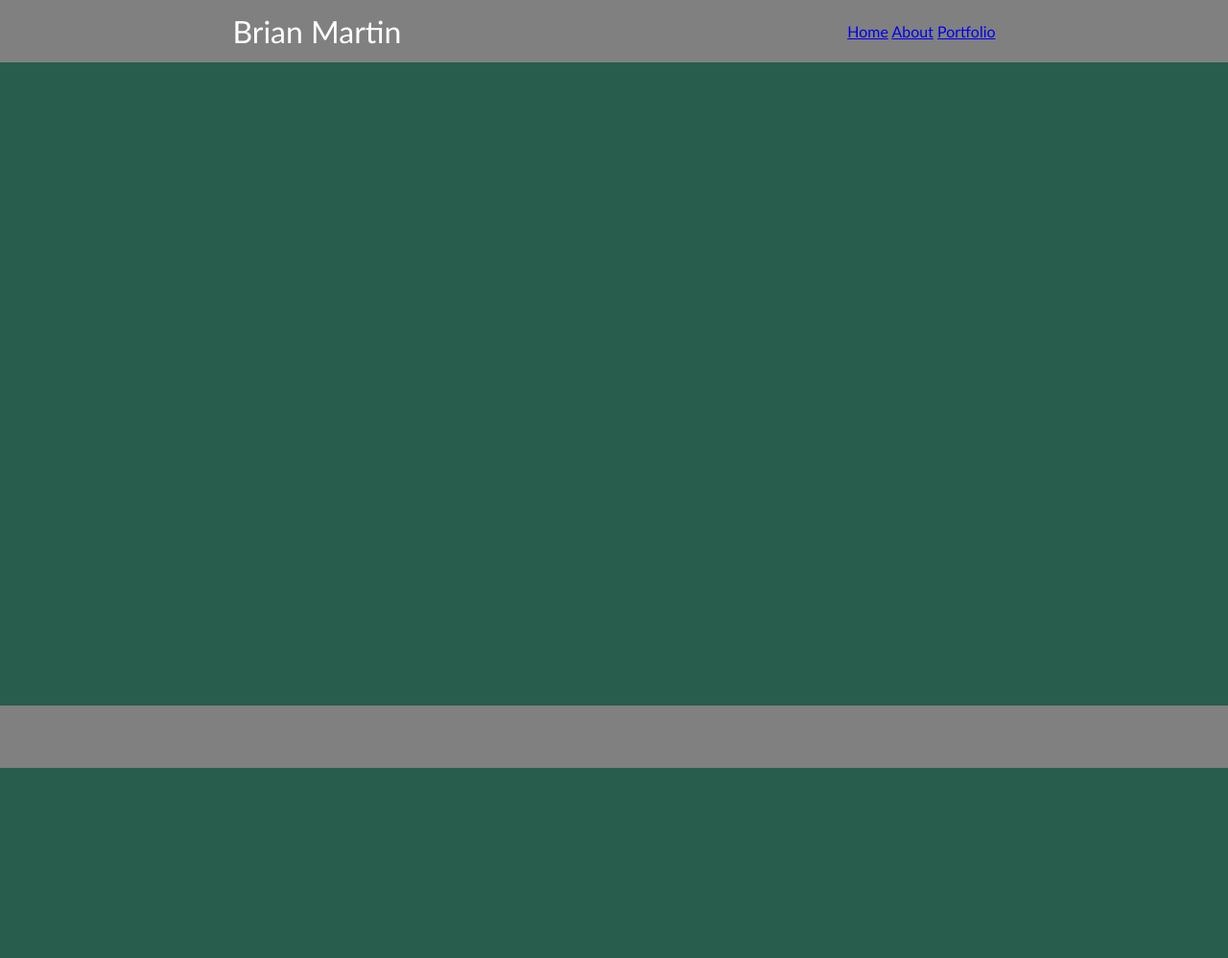
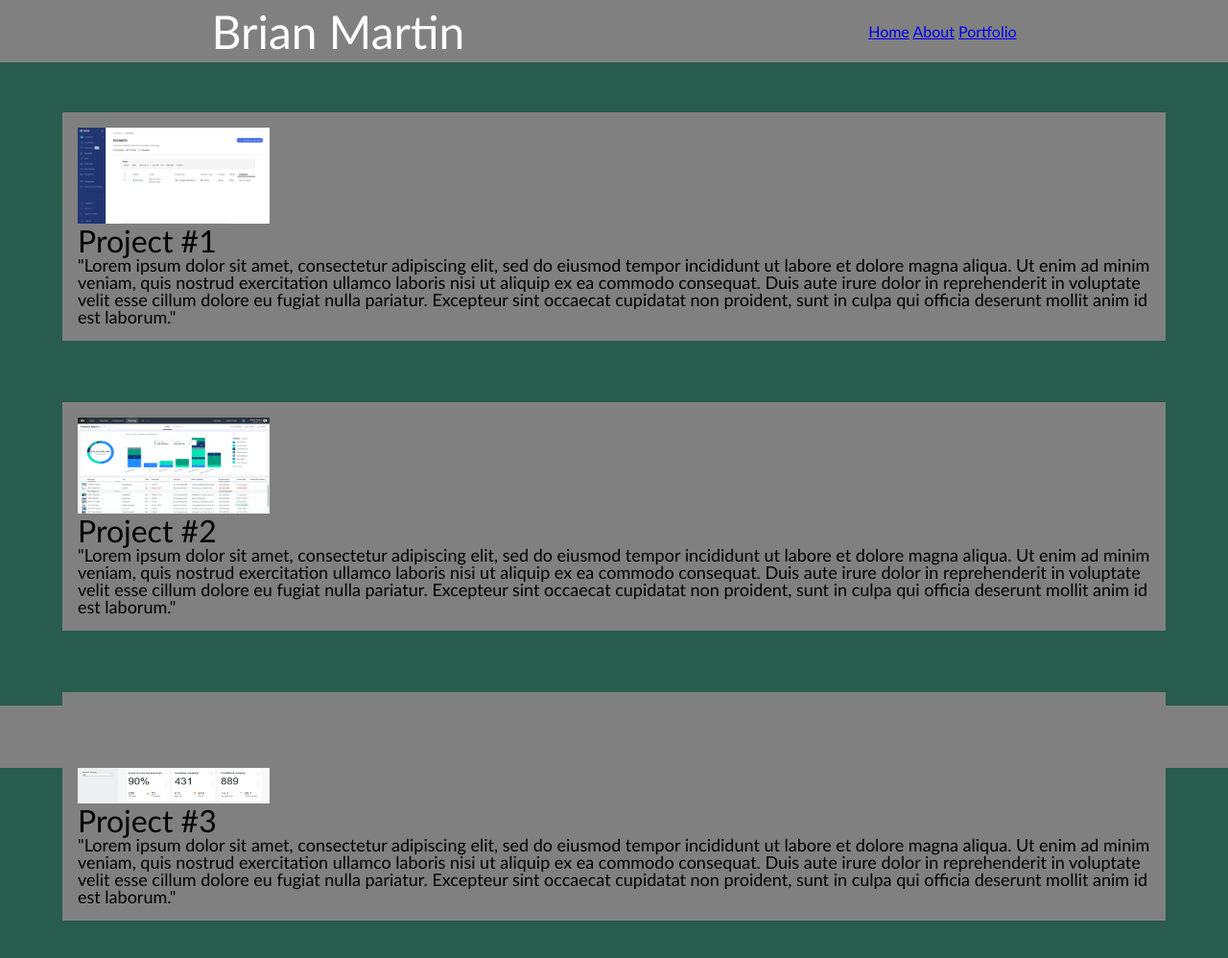
Before and after one commit to betaromu/career-sim-personal-site, a plain HTML site: page portfolio.html in a window 1280 px wide. Shown: the whole page at 96% size. Before the commit the page ends 800 px from the top, so only its background shows below. Drawn offline with Linux system fonts and the light colour scheme.

Commit message:
Final Commits

```diff
--- a/portfolio.html
+++ b/portfolio.html
@@ -19,6 +19,23 @@
             <a href='portfolio.html'>Portfolio</a>
         </div>
     </nav>
+    <main>
+        <section class="portfolio">
+            <img src="nylas-project.png" height="100" width="200">
+            <h2> Project #1</h2>
+            <p>"Lorem ipsum dolor sit amet, consectetur adipiscing elit, sed do eiusmod tempor incididunt ut labore et dolore magna aliqua. Ut enim ad minim veniam, quis nostrud exercitation ullamco laboris nisi ut aliquip ex ea commodo consequat. Duis aute irure dolor in reprehenderit in voluptate velit esse cillum dolore eu fugiat nulla pariatur. Excepteur sint occaecat cupidatat non proident, sunt in culpa qui officia deserunt mollit anim id est laborum."</p>
+        </section>
+        <section class="portfolio">
+            <img src="dealpath-dashboard.png" height="100" width="200">
+            <h2> Project #2</h2>
+            <p>"Lorem ipsum dolor sit amet, consectetur adipiscing elit, sed do eiusmod tempor incididunt ut labore et dolore magna aliqua. Ut enim ad minim veniam, quis nostrud exercitation ullamco laboris nisi ut aliquip ex ea commodo consequat. Duis aute irure dolor in reprehenderit in voluptate velit esse cillum dolore eu fugiat nulla pariatur. Excepteur sint occaecat cupidatat non proident, sunt in culpa qui officia deserunt mollit anim id est laborum."</p>
+        </section>
+        <section class="portfolio">
+            <img src="lever-dashboard.png" height="100" width="200">
+            <h2> Project #3</h2>
+            <p>"Lorem ipsum dolor sit amet, consectetur adipiscing elit, sed do eiusmod tempor incididunt ut labore et dolore magna aliqua. Ut enim ad minim veniam, quis nostrud exercitation ullamco laboris nisi ut aliquip ex ea commodo consequat. Duis aute irure dolor in reprehenderit in voluptate velit esse cillum dolore eu fugiat nulla pariatur. Excepteur sint occaecat cupidatat non proident, sunt in culpa qui officia deserunt mollit anim id est laborum."</p>
+        </section>
+    </main>
     <footer></footer>
 </body>
 </body>
--- a/style.css
+++ b/style.css
@@ -15,7 +15,7 @@ nav {
     right: 0;
 }
 h1 {
-    font-size:xx-large;
+    font-size:xxx-large;
 }
 
 h2 {
@@ -73,3 +73,22 @@ margin-top: 0;
 hr {
     border-color: black;
 }
+
+.portfolio-section {
+        display: inline-block;
+        margin-top: 100px;
+        margin-left: 30px;
+        height: 128px;
+    }
+.portfolio-section img {
+    margin-left: 15px;
+    margin-right: 15px;
+    margin-top: 0;
+}
+.portfolio {
+    width: calc(100% - 7em);
+    background: gray;
+    color: black;
+    margin: 2em;
+    padding: 1em;
+  }
```
Also changed, not shown: dealpath-dashboard.png (added), lever-dashboard.png (added), nylas-project.png (added), 1 other file.
